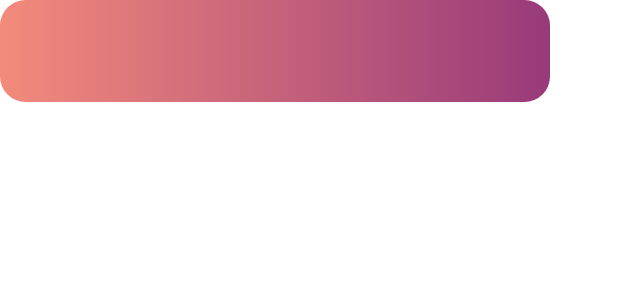
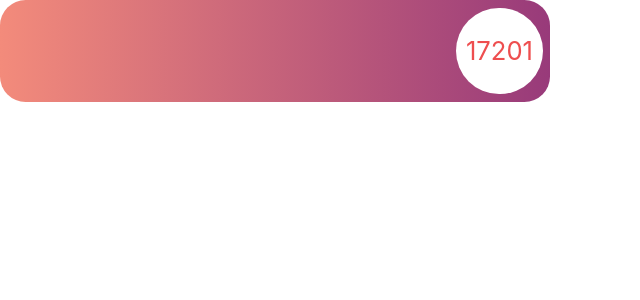
Before and after one commit to kykungz/bcbk9-frontend, a React (Create React App) app: page / in a window 1280 px wide. Shown: the top 300 px of the page, without its empty margins (0-640 px from the left). Built offline with nearby package versions, Linux system fonts and the light colour scheme.

Commit message:
set up layout and add number.

```diff
--- a/src/components/SessionTabs.js
+++ b/src/components/SessionTabs.js
@@ -12,15 +12,47 @@ const Tab = styled.div`
 `
 const TextContainer = styled.div`
   flex: 4.4;
+  display: flex;
+  flex-direction: column;
 `
 const NumContainer = styled.div`
   flex: 1;
+  display: flex;
+  justify-content: center;
+  align-items: center;
 `
-
+const Circle = styled.div`
+  background-color: white;
+  height: 85%;
+  width: 85%;
+  border-radius: 50%;
+  display: flex;
+  justufy-content: center;
+  align-items: center;
+`
+const SessionName = styled.span`
+  flex: 1;
+`
+const SpeakerName = styled.span`
+  flex: 1;
+`
+const Number = styled.span`
+  flex: 1;
+  text-align: center;
+  color: #ee4e4f;
+  font-size: 2vw;
+`
 const getTab = () => (
   <Tab>
-    <TextContainer />
-    <NumContainer />
+    <TextContainer>
+      <SessionName />
+      <SpeakerName />
+    </TextContainer>
+    <NumContainer>
+      <Circle>
+        <Number>17201</Number>
+      </Circle>
+    </NumContainer>
   </Tab>
 )
 
```
